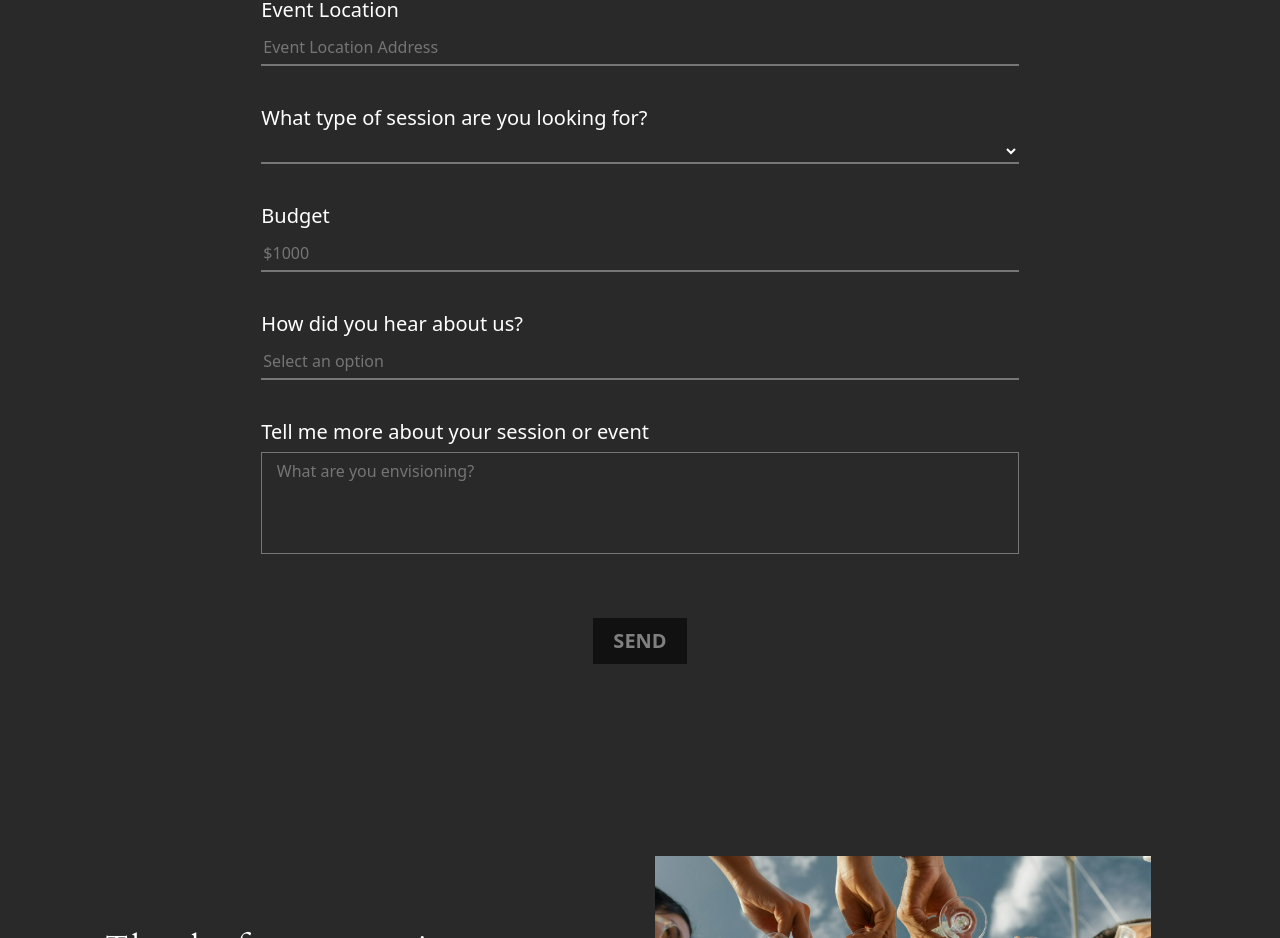
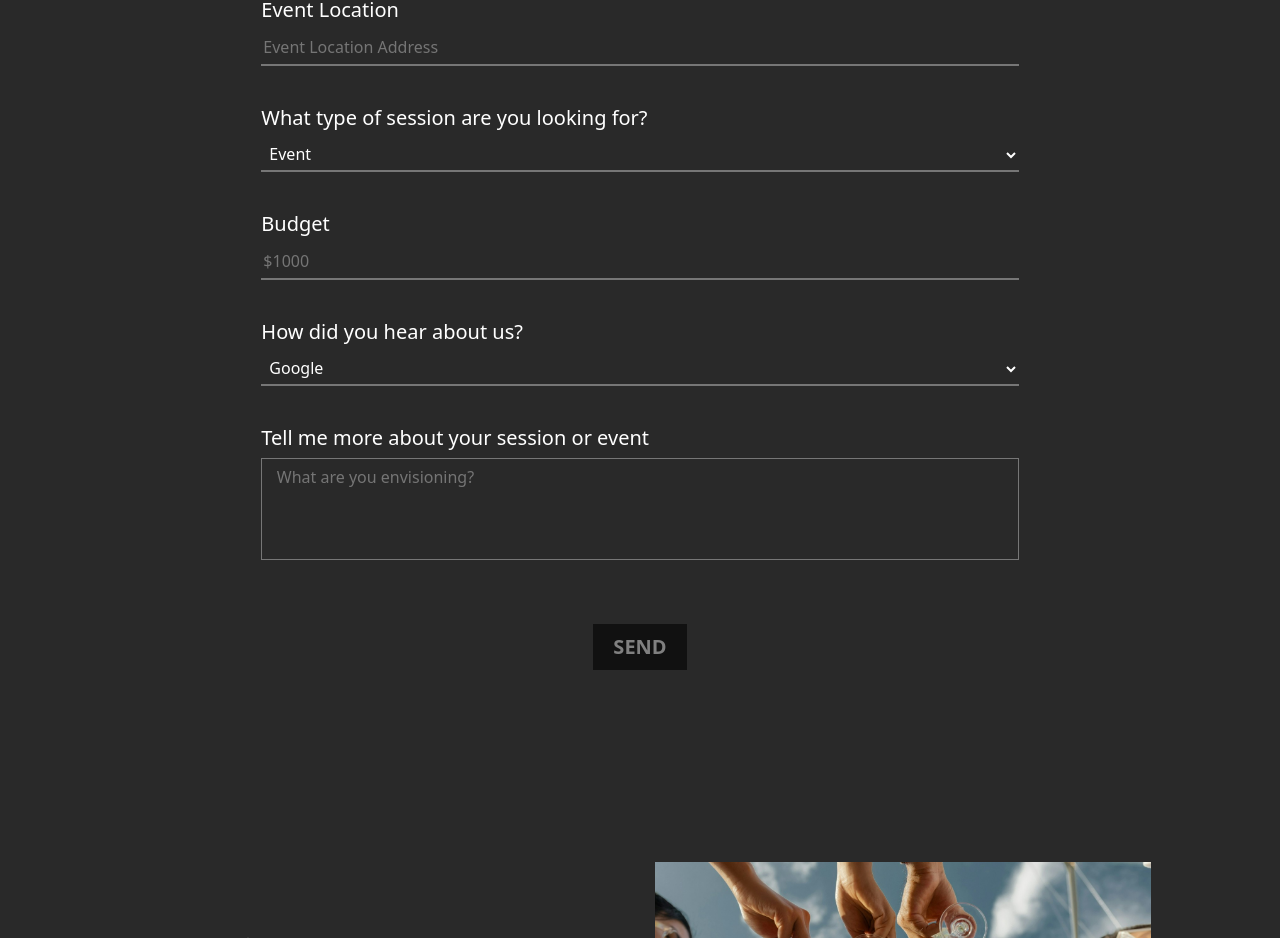
Before and after one commit to Lijith-J/PHOTOGRAPHY_Website, a React (Create React App) app: page /contact in a window 1280 px wide. Shown: the part 1411-2349 px from the top of the page. Built offline with nearby package versions, Linux system fonts and the light colour scheme.

Commit message:
updateCommit

```diff
--- a/src/Components/ContactPage/ContactPage.jsx
+++ b/src/Components/ContactPage/ContactPage.jsx
@@ -104,12 +104,12 @@ const ContactPage = () => {
           {/* <input className=' w-100 ' type="text" placeholder='select an option' /> */}
 
           <select name="" id="">
-            <div className='selection-div'>
-              <option value="">Event</option>
-              <option value="">Family</option>
-              <option value="">Party</option>
-              <option value="">Design</option>
-            </div>
+
+            <option value="">Event</option>
+            <option value="">Family</option>
+            <option value="">Party</option>
+            <option value="">Design</option>
+
           </select>
 
         </div>
@@ -121,7 +121,15 @@ const ContactPage = () => {
 
         <div className='col-12 col-md-8 p-3  d-flex flex-column  justify-content-evenly   contact-form-sub-div'>
           <label htmlFor="">How did you hear about us?</label>
-          <input className=' w-100 ' type="text" placeholder='Select an option' />
+          {/* <input className=' w-100 hear-about-input' type="text" placeholder='Select an option' /> */}
+
+          <select name="" >
+            <option value="">Google</option>
+            <option value="">Facebook</option>
+            <option value="">Instagram</option>
+            <option value="">Twitter</option>
+          </select>
+
         </div>
 
         <div className='col-12 col-md-8 p-3  d-flex flex-column  justify-content-evenly   contact-form-sub-div'>
--- a/src/Components/ContactPage/ContactPage_style.css
+++ b/src/Components/ContactPage/ContactPage_style.css
@@ -25,8 +25,9 @@
     object-fit: fill;
     overflow: hidden;
 }
-.contact-Ad-photos-div img{
-   width: 100%;
+
+.contact-Ad-photos-div img {
+    width: 100%;
 }
 
 
@@ -84,19 +85,21 @@
     background: transparent;
     border-width: 0 0 2px 0;
 }
+
 .contact-form-sub-div select {
     color: white;
     outline: none;
     background: none;
     border-width: 0 0 2px 0;
+    border-radius: 0px !important;
+    padding: 4px;
 }
+
 .contact-form-sub-div option {
+    color: black !important;
+}
 
-}
-.selection-div{
-    background: yellow;
-    height: 300px;
-}
+
 
 .contact-form-sub-div textarea {
     color: white;
@@ -122,17 +125,19 @@
 /* ________________________________________________________________ */
 
 
-.thanks-giving-box{
+.thanks-giving-box {
     background-color: #292929;
 
 }
-.thanks-giving-box h2{
+
+.thanks-giving-box h2 {
     color: white;
     line-height: 1.4;
     letter-spacing: 0.1em;
     font-family: Cardo;
 }
-.thanks-giving-box p{
+
+.thanks-giving-box p {
     color: white;
     letter-spacing: 0.1em;
     font-family: Questrial;
```
